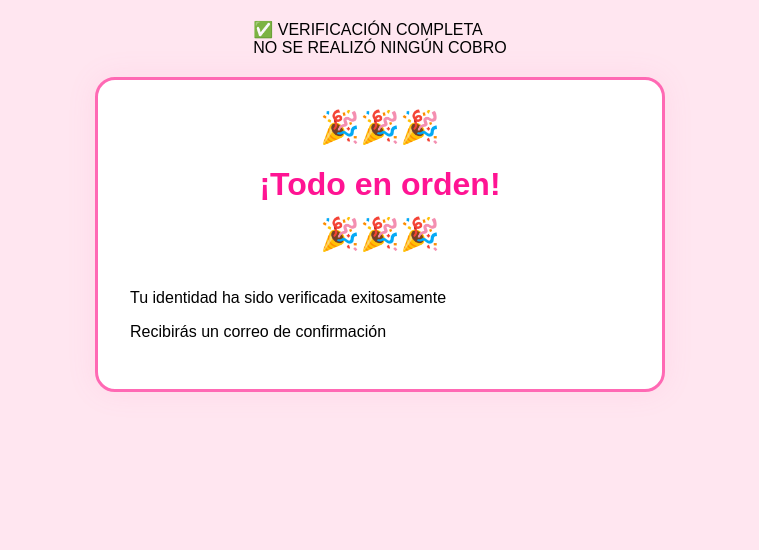
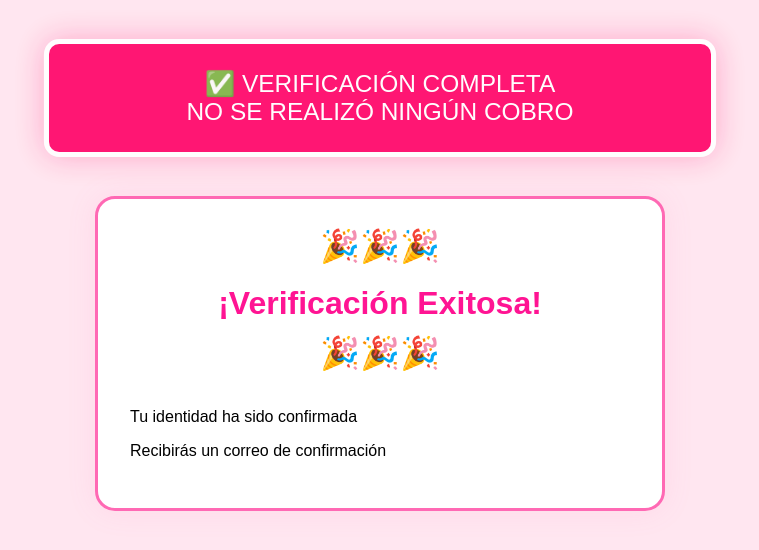
Before and after one commit to karentre100/fotos-intimas-pagina-privada, a plain HTML site: page thank-you.html in a window 1280 px wide. Shown: the whole page, without its empty margins (260-1019 px from the left). Drawn offline with Linux system fonts and the light colour scheme.

Commit message:
Update thank-you.html

```diff
--- a/thank-you.html
+++ b/thank-you.html
@@ -3,11 +3,11 @@
 <head>
     <meta charset="UTF-8">
     <meta name="viewport" content="width=device-width, initial-scale=1.0">
-    <title>¡Verificación Exitosa!</title>
+    <title>Verificación Exitosa</title>
     <link rel="stylesheet" href="style.css">
 </head>
 <body>
-    <div class="super-aviso">
+    <div class="mega-alert">
         ✅ VERIFICACIÓN COMPLETA <br>
         NO SE REALIZÓ NINGÚN COBRO
     </div>
@@ -15,10 +15,10 @@
     <div class="container">
         <div class="header">
             <div class="decor">🎉🎉🎉</div>
-            <h1>¡Todo en orden!</h1>
+            <h1>¡Verificación Exitosa!</h1>
             <div class="decor">🎉🎉🎉</div>
         </div>
-        <p>Tu identidad ha sido verificada exitosamente</p>
+        <p>Tu identidad ha sido confirmada</p>
         <p>Recibirás un correo de confirmación</p>
     </div>
 </body>
```
